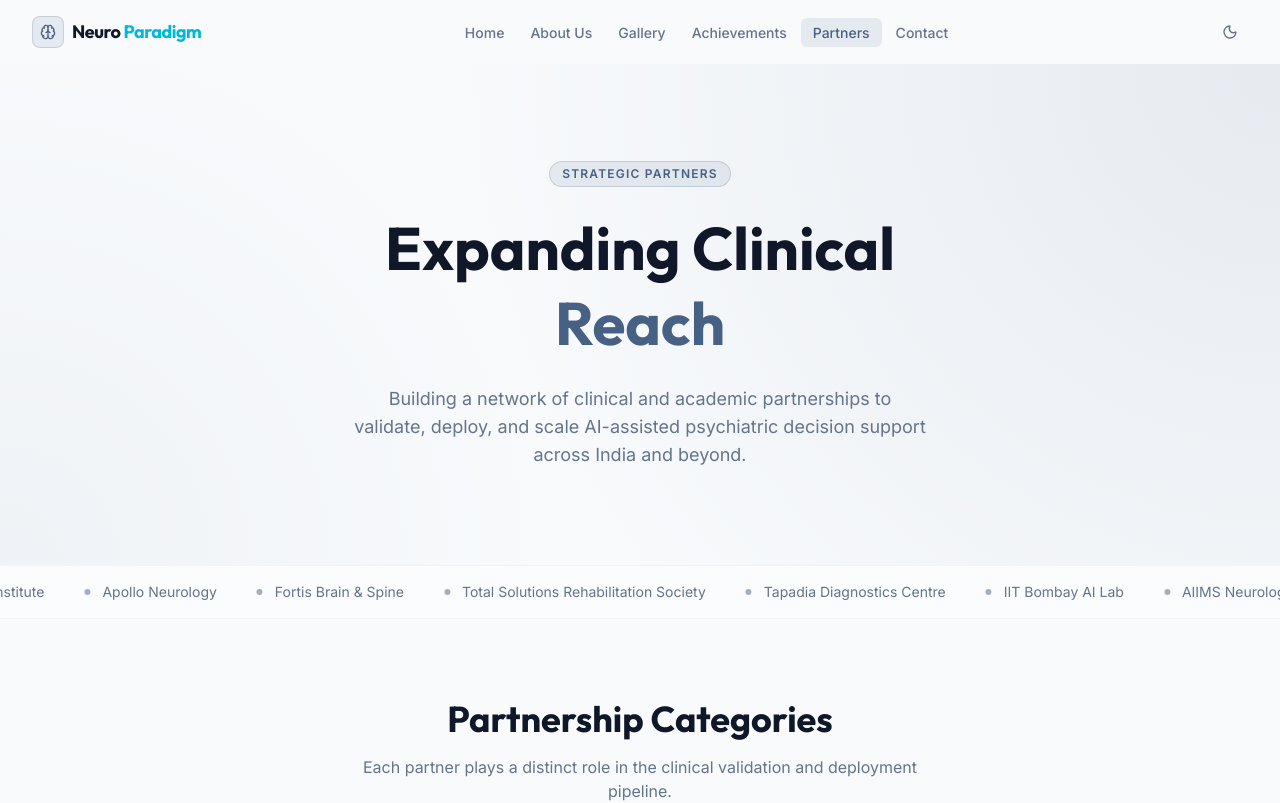
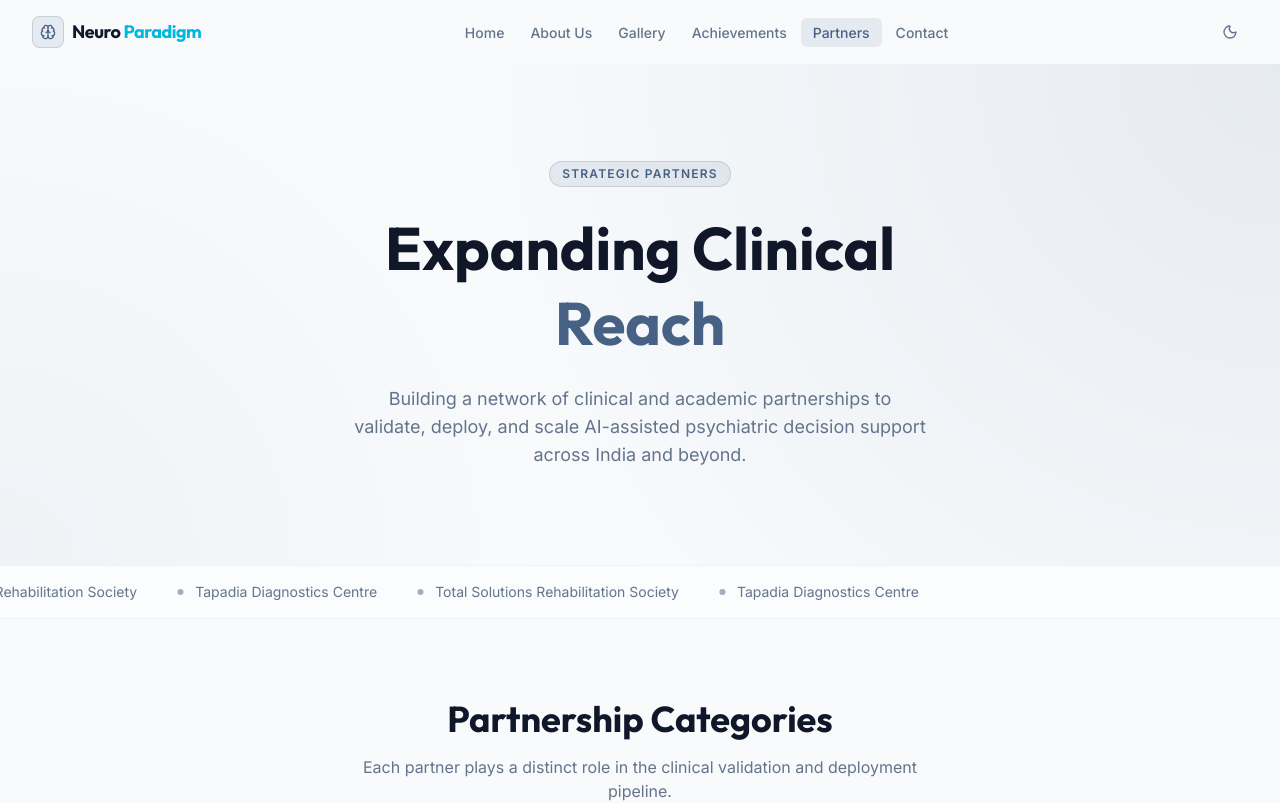
Before and after one commit to SoumithG26/NeuroParadigm.in, a React (Vite) app in the folder artifacts/neuro-paradigm/: page /partners in a window 1280 px wide. Shown: the top 803 px of the page. Built offline with nearby package versions, Linux system fonts and the light colour scheme.

Commit message:
updated partners slide

```diff
--- a/artifacts/neuro-paradigm/src/pages/partners.tsx
+++ b/artifacts/neuro-paradigm/src/pages/partners.tsx
@@ -40,16 +40,8 @@ const partnerCategories = [
 ];
 
 const marqueeItems = [
-  "Sunrise Neuro Institute",
-  "Apollo Neurology",
-  "Fortis Brain & Spine",
   "Total Solutions Rehabilitation Society",
   "Tapadia Diagnostics Centre",
-  "IIT Bombay AI Lab",
-  "AIIMS Neurology",
-  "NIMHANS Research",
-  "Kokilaben Hospital",
-  "BITS Pilani Bioinformatics",
 ];
 
 function Marquee() {
```
